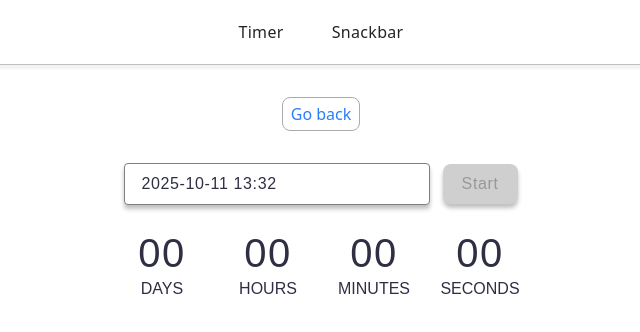
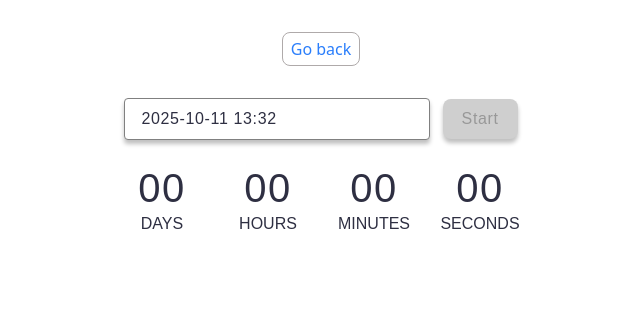
Before and after one commit to Ihor-Kotliarevskyi/goit-js-hw-10, a plain HTML site: page 1-timer.html in a window 1280 px wide. Shown: the whole page, without its empty margins (319-959 px from the left). Drawn offline with Linux system fonts and the light colour scheme.

Commit message:
Deploying to gh-pages from @ Ihor-Kotliarevskyi/goit-js-hw-10@c81bf4b86682ca7237f531b5a0b366ce241fb580 🚀

```diff
--- a/1-timer.html
+++ b/1-timer.html
@@ -13,22 +13,6 @@
     <link rel="stylesheet" crossorigin href="/goit-js-hw-10/assets/styles-Ch0NwbW7.css">
   </head>
   <body>
-    <header class="header">
-  <div class="container">
-    <nav class="nav">
-      <ul class="nav-list">
-        <li class="nav-item">
-          <a class="nav-link" href="./1-timer.html">Timer</a>
-        </li>
-        <li class="nav-item">
-          <a class="nav-link" href="./2-snackbar.html">Snackbar</a>
-        </li>
-      </ul>
-    </nav>
-  </div>
-</header>
-
-
     <main>
       <div class="container">
         <a class="back-link" href="./index.html">Go back</a>
```
Also changed, not shown: 2-snackbar.html (+0 -16 lines).
